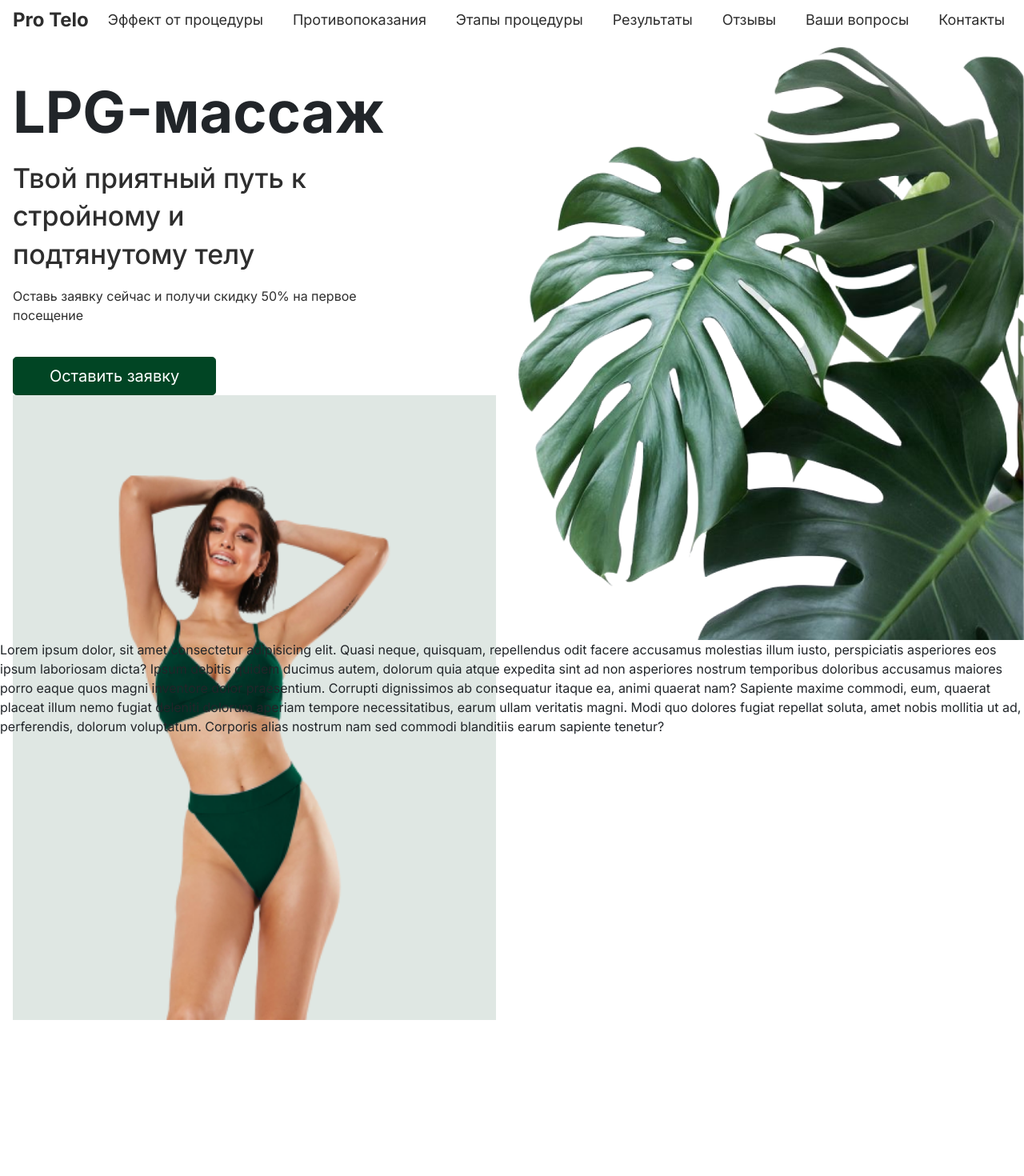
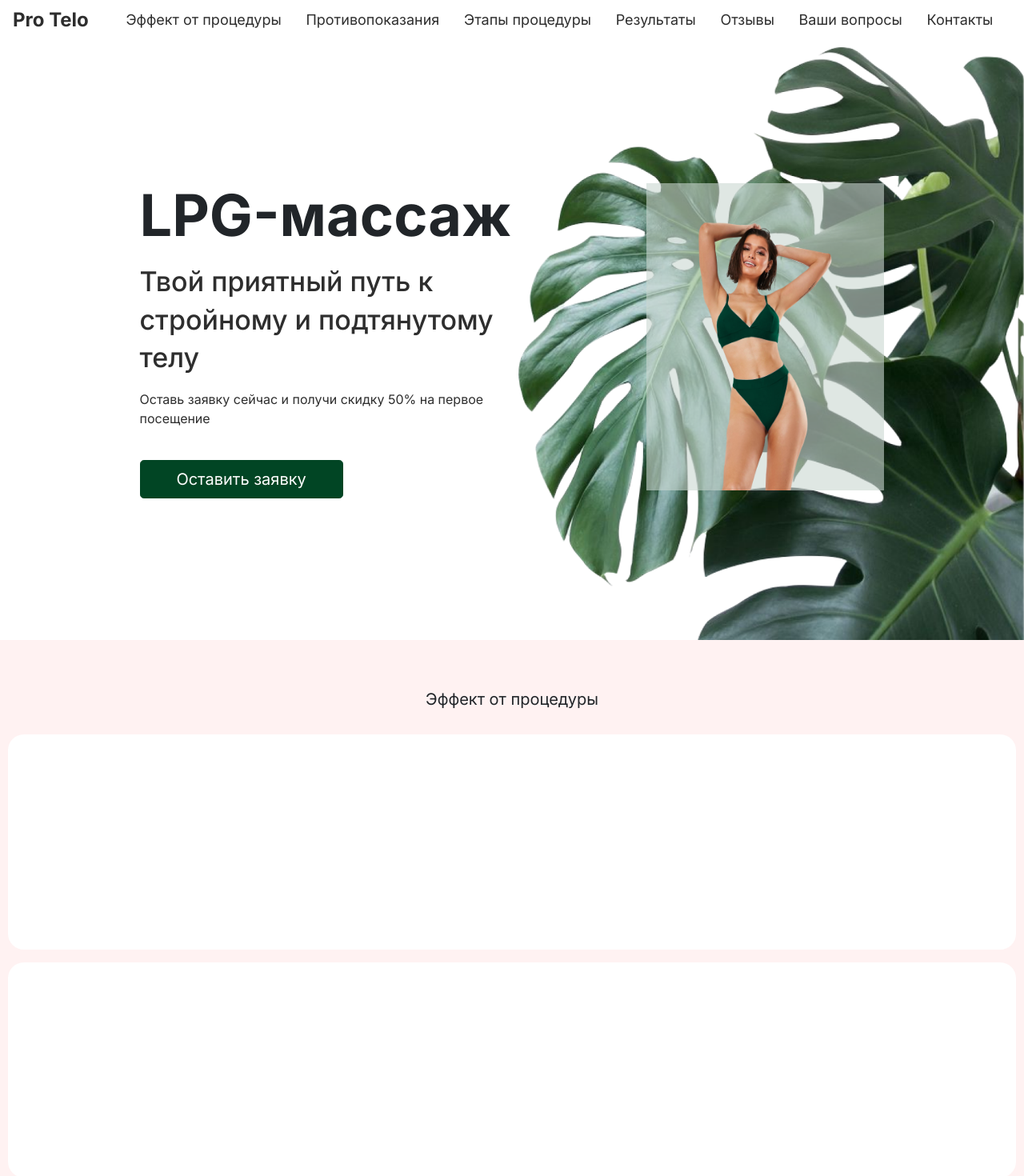
Before and after one commit to KuniLee/lpg-landing, a Vue app: page / in a window 1280 px wide. Shown: the top 1470 px of the page at 80% size. Before the commit the page ends 1275 px from the top, so only its background shows below. Built offline with nearby package versions, Linux system fonts and the light colour scheme.

Commit message:
added effect cards

```diff
--- a/src/App.vue
+++ b/src/App.vue
@@ -23,10 +23,4 @@ export default {
 body {
   padding-top: $navbar-height;
 }
-h1 {
-  font-style: normal;
-  font-weight: 700;
-  font-size: 36px;
-  line-height: 140%;
-}
 </style>
--- a/src/assets/styles/base.scss
+++ b/src/assets/styles/base.scss
@@ -1,15 +1,15 @@
 //@import url('https://fonts.googleapis.com/css2?family=Inter:wght@400;500;700&display=swap');
-$grid-gutter-width: 20px;
-$font-family-base: 'Inter', sans-serif;
+// $grid-gutter-width: 20px;
+// $font-family-base: 'Inter', sans-serif;
 
-// $headings-font-family:        null;
-// $headings-font-style:         null;
-$headings-font-weight: 700;
-$headings-line-height: 1.4;
-$headings-color: null;
+// // $headings-font-family:        null;
+// // // $headings-font-style:         null;
+// // $headings-font-weight: 700;
+// // $headings-line-height: 1.4;
+// // $headings-color: null;
 
-body {
-  padding-top: $navbar-height;
-  color: $black;
-  font-family: 'Inter', sans-serif;
-}
+// body {
+//   padding-top: $navbar-height;
+//   color: $black;
+//   font-family: 'Inter', sans-serif;
+// }
--- a/src/assets/styles/fontslyles.scss
+++ b/src/assets/styles/fontslyles.scss
@@ -1,6 +1,5 @@
-h1 {
-  font-style: normal;
-  font-weight: 700;
-  font-size: 36px;
-  line-height: 140%;
+.heading {
+  font-size: 20px;
+  padding-top: 60px;
+  margin-bottom: 30px;
 }
--- a/src/assets/styles/header.scss
+++ /dev/null
@@ -1,7 +0,0 @@
-.first-page {
-  //height: calc(100vh - $navbar-height);
-  background-image: url(/src/images/DG_image.png);
-  background-position: bottom right;
-  background-size: contain;
-  background-repeat: no-repeat;
-}
--- a/src/assets/styles/index.scss
+++ b/src/assets/styles/index.scss
@@ -3,17 +3,17 @@
 //@import 'bootstrap/scss/bootstrap.scss';
 // @import './header.scss';
 // @import './style.scss';
-//@import './fontslyles.scss';
+@import './fontslyles.scss';
 //@import '_breakpoints';
 
-$offcanvas-horizontal-width: 40px;
-$btn-close-opacity: 1;
-$btn-close-width: 1.5em;
-$grid-gutter-width: 20px;
-$font-family-base: 'Inter', sans-serif;
-$headings-font-weight: 700;
-$headings-line-height: 1.4;
-$headings-color: null;
+// $offcanvas-horizontal-width: 40px;
+// $btn-close-opacity: 1;
+// $btn-close-width: 1.5em;
+// $grid-gutter-width: 20px;
+// $font-family-base: 'Inter', sans-serif;
+// $headings-font-weight: 700;
+// $headings-line-height: 1.4;
+// $headings-color: null;
 
 .big-container {
   @include make-container();
--- a/src/assets/styles/variables.scss
+++ b/src/assets/styles/variables.scss
@@ -4,13 +4,15 @@ $navbar-height: 42px;
 $black: #2e2e2e;
 $primary: #014524;
 $mint: #cad7d0;
+$pink: #fff2f2;
 
 $offcanvas-horizontal-width: 100%;
 $btn-close-opacity: 1;
 $btn-close-width: 1.5em;
 $grid-gutter-width: 20px;
 $font-family-base: 'Inter', sans-serif;
-$headings-font-weight: 700;
+
+$headings-font-weight: 400;
 $headings-line-height: 1.4;
 $headings-color: null;
 
--- /dev/null
+++ b/src/components/TheEffectCards.vue
@@ -0,0 +1,39 @@
+<template>
+  <div class="cards container-fluid">
+    <h1 class="heading text-center">Эффект от процедуры</h1>
+    <div class="row gy-3">
+      <div class="col-12">
+        <div class="card__effects"></div>
+      </div>
+      <div class="col-12">
+        <div class="card__effects"></div>
+      </div>
+      <div class="col-12">
+        <div class="card__effects"></div>
+      </div>
+      <div class="col-12">
+        <div class="card__effects"></div>
+      </div>
+    </div>
+  </div>
+</template>
+
+<script>
+export default {}
+</script>
+
+<style lang="scss">
+.card__effects {
+  height: 269px;
+  background-color: $white;
+  border-radius: 20px;
+}
+.cards {
+  background-color: $pink;
+}
+@include media-breakpoint-up(md) {
+  .slogan {
+    font-size: 34px;
+  }
+}
+</style>
--- a/src/components/TheHead.vue
+++ b/src/components/TheHead.vue
@@ -1,10 +1,12 @@
 <template>
   <div class="first-page">
-    <div role="main" class="px-3 container-fluid h-100">
-      <div class="row h-100">
-        <div class="col-12 col-md-10 col-lg-5 d-flex flex-column">
-          <h1 class="mt-5">LPG-массаж</h1>
-          <p class="col-10 slogan">
+    <div role="main" class="px-3 big-container h-100">
+      <div
+        class="row h-100 align-content-between align-content-lg-center justify-content-lg-center align-items-lg-center"
+      >
+        <div class="col-lg-6 col-xl-5">
+          <h1 class="heading__top mt-5 mt-lg-0">LPG-массаж</h1>
+          <p class="slogan">
             Твой приятный путь к стройному и подтянутому телу
           </p>
           <p class="text-black">
@@ -15,11 +17,13 @@
           >
         </div>
         <div
-          class="row align-items-end align-items-md-center justify-content-end justify-content-lg-start flex-grow-1 header__img"
+          class="col-lg-3 col-md-5 col-8 col-sm-6 offset-md-5 offset-4 offset-lg-1 mb-sm-5 mb-lg-0"
         >
-          <div class="col-8 col-sm-6">
-            <img class="w-100" src="../images/MaskGroup.png" alt="header img" />
-          </div>
+          <img
+            class="w-100"
+            src="../images/Header-image.png"
+            alt="header img"
+          />
         </div>
       </div>
     </div>
@@ -38,7 +42,14 @@ export default {}
   line-height: 140%;
   color: #2e2e2e;
 }
+
+.heading__top {
+  font-size: 36px;
+  font-weight: 700;
+}
+
 .first-page {
+  overflow: hidden;
   height: calc(100vh - $navbar-height);
   background-image: url(/src/images/DG_image.png);
   background-position: bottom right;
@@ -46,7 +57,7 @@ export default {}
   background-repeat: no-repeat;
 }
 @include media-breakpoint-up(md) {
-  h1 {
+  .heading__top {
     font-size: 72px;
   }
   .slogan {
--- a/src/components/TheNavbar.vue
+++ b/src/components/TheNavbar.vue
@@ -1,7 +1,7 @@
 <template>
   <nav class="navbar navbar-expand-xl fixed-top navbar-light">
     <div class="container-fluid px-3 px-xxl-5">
-      <a class="navbar-brand text-black" href="#">Pro&nbsp;Telo</a>
+      <a class="navbar-brand text-black me-xl-4" href="#">Pro&nbsp;Telo</a>
       <button
         class="navbar-toggler"
         type="button"
@@ -26,7 +26,7 @@
           ></button>
         </div>
         <div class="offcanvas-body">
-          <ul class="navbar-nav flex-grow-1 justify-content-xl-between">
+          <ul class="navbar-nav flex-grow-1 justify-content-xl-evenly">
             <li class="nav-item">
               <a class="nav-link" data-bs-toggle="offcanvas" href="#"
                 >Эффект от процедуры</a
--- a/src/views/Home.vue
+++ b/src/views/Home.vue
@@ -1,24 +1,13 @@
 <template>
   <the-head></the-head>
-  <p>
-    Lorem ipsum dolor, sit amet consectetur adipisicing elit. Quasi neque,
-    quisquam, repellendus odit facere accusamus molestias illum iusto,
-    perspiciatis asperiores eos ipsum laboriosam dicta? Ipsum debitis quidem
-    ducimus autem, dolorum quia atque expedita sint ad non asperiores nostrum
-    temporibus doloribus accusamus maiores porro eaque quos magni inventore
-    dolor praesentium. Corrupti dignissimos ab consequatur itaque ea, animi
-    quaerat nam? Sapiente maxime commodi, eum, quaerat placeat illum nemo fugiat
-    deleniti dolorum aperiam tempore necessitatibus, earum ullam veritatis
-    magni. Modi quo dolores fugiat repellat soluta, amet nobis mollitia ut ad,
-    perferendis, dolorum voluptatum. Corporis alias nostrum nam sed commodi
-    blanditiis earum sapiente tenetur?
-  </p>
+  <the-effect-cards></the-effect-cards>
 </template>
 
 <script>
-import TheHead from '../components/TheHead.vue'
+import TheEffectCards from '@/components/TheEffectCards.vue'
+import TheHead from '@/components/TheHead.vue'
 export default {
   name: 'Home',
-  components: { TheHead },
+  components: { TheHead, TheEffectCards },
 }
 </script>
```
Also changed, not shown: src/images/Header-image.png (renamed from src/images/MaskGroup.png).
